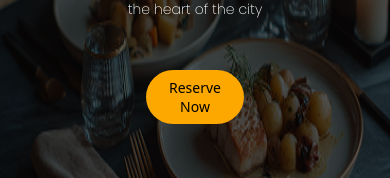
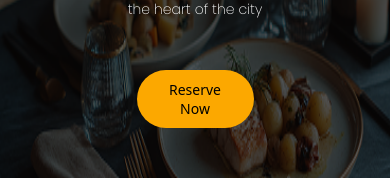
Before and after one commit to MUHAMMAD-SAAD746/the-royal-feast, a plain HTML site: page index.html in a window 390 px wide. Shown: the part 245-423 px from the top of the page. Drawn offline with nearby package versions, Linux system fonts and the light colour scheme.

Commit message:
header reservation button refined

```diff
--- a/style.css
+++ b/style.css
@@ -108,7 +108,7 @@ header .subtext {
 }
 
 .reservation-btn2 {
-    width: 15%;
+    width: 200px;
     padding: 13px;
     border-radius: 40px;
     text-transform: capitalize;
@@ -145,14 +145,9 @@ header .subtext {
     }
 
     .reservation-btn2 {
-        width: 25%;
-        padding: 8px;
-        /* border-radius: 40px; */
-        /* text-transform: capitalize; */
+        width: 180px;
+        padding: 10px;
         font-size: 18px;
-        /* margin: 0 auto; */
-        /* margin-top: 50px; */
-        /* background-color: #fca800; */
     }
 }
 
@@ -162,16 +157,12 @@ header .subtext {
     }
 
     nav .navbar-brand {
-        /* font-family: serif; */
         font-size: 20px;
-        /* color: #FFC107; */
-        /* margin-right: 0; */
     }
 
     header {
         padding-top: 100px;
         height: 60vh;
-        /* reduce height for small phones */
     }
 
     header h1 {
@@ -189,7 +180,8 @@ header .subtext {
     }
 
     .reservation-btn2 {
+        width: 117px;
         font-size: 14px;
-        padding: 8px 18px;
+        padding: 10px 18px;
     }
 }
```
